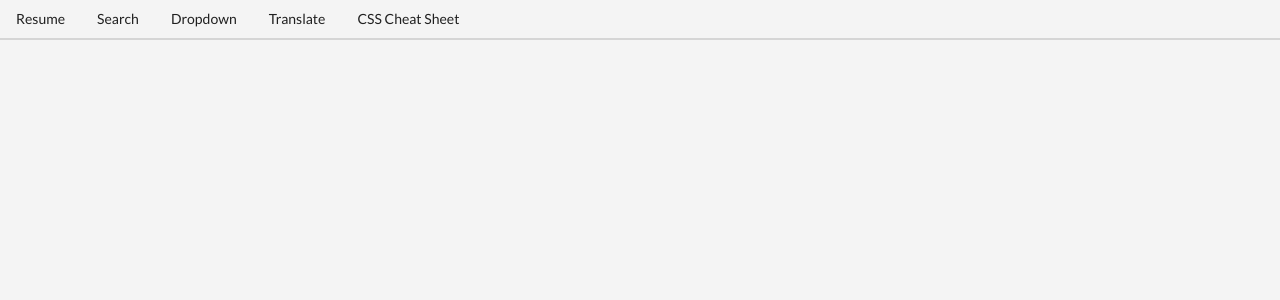
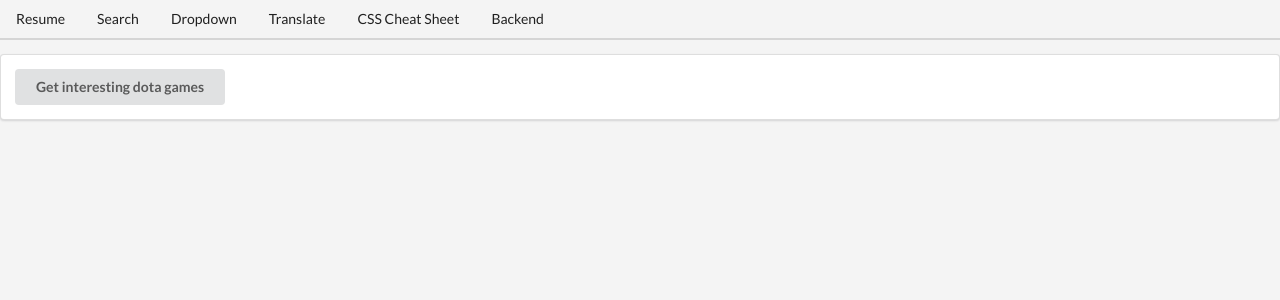
Before and after one commit to johnmiko/portfolio_frontend, a React (Create React App) app: page /backend in a window 1280 px wide. Shown: the top 300 px of the page. Built offline with nearby package versions, Linux system fonts and the light colour scheme.

Commit message:
get basic version of dota games working

```diff
--- a/package.json
+++ b/package.json
@@ -6,7 +6,8 @@
     "@testing-library/jest-dom": "^5.11.10",
     "@testing-library/react": "^11.2.6",
     "@testing-library/user-event": "^12.8.3",
-    "axios": "^0.21.1",
+    "axios": "^0.21.4",
+    "cors": "^2.8.5",
     "react": "^17.0.2",
     "react-dom": "^17.0.2",
     "react-scripts": "4.0.3",
--- a/src/App.js
+++ b/src/App.js
@@ -1,5 +1,6 @@
 import React, { useState } from "react";
 import Resume from "./components/Resume";
+import Backend from "./components/Backend";
 import Search from "./components/Search";
 import Dropdown from "./components/Dropdown";
 import Translate from "./components/Translate";
@@ -63,7 +64,13 @@ const App = () => {
       <Route path="/css-cheat-sheet">
         <CSSCheatSheet />
       </Route>
+      <Route path="/backend">
+      <Backend
+          label="Examples of backend work I've done"
+        />
+      </Route>
     </div>
   );
 };
+
 export default App;
--- /dev/null
+++ b/src/components/Backend.js
@@ -0,0 +1,219 @@
+import React, { useState, useEffect, useRef } from "react";
+
+const axios = require('axios');
+
+const Backend = ({ label }) => {
+  // don't need both of these
+  const [dotaGames, setDotaGames] = useState([]);
+  const [renderedGames, setRenderedGames] = useState([]);
+  const [open, setOpen] = useState(false);
+  const ref = useRef();
+
+  // useEffect(() => {
+  //   const onBodyClick = (event) => {
+  //     if (ref.current.contains(event.target)) {
+  //       return;
+  //     }
+  //     setOpen(false);
+    // };
+    // document.body.addEventListener("click", onBodyClick, { capture: true });
+
+  //   return () => {
+  //     document.body.removeEventListener("click", onBodyClick, {
+  //       capture: true,
+  //     });
+  //   };
+  // }, []);
+
+  async function getDotaGames() {
+    setDotaGames([
+      {
+          "duration_min": 75,
+          "win_team_barracks_dif": -47,
+          "lead_is_small_score": 0.10526315789473695,
+          "swing_score": 1,
+          "swing": 14256,
+          "title": "PSG.LGD vs Team Spirit game 2 PGL Arlington Major 2022",
+          "min_in_lead": 0,
+          "min_in_lead_score": 1,
+          "highlights_score": 4.11,
+          "duration_min_score": 1,
+          "time_ago": "2 weeks ago",
+          "barracks_comeback_score": 1
+      },
+      {
+          "duration_min": 67,
+          "win_team_barracks_dif": -37,
+          "lead_is_small_score": 0.8208955223880596,
+          "swing_score": 0,
+          "swing": 6687,
+          "title": "HellRaisers vs Natus Vincere game 3 EEU TI 11 Regional Qualifiers",
+          "min_in_lead": 4,
+          "min_in_lead_score": 1,
+          "highlights_score": 3.82,
+          "duration_min_score": 1,
+          "time_ago": "1 days ago",
+          "barracks_comeback_score": 1
+      },
+      {
+          "duration_min": 64,
+          "win_team_barracks_dif": 36,
+          "lead_is_small_score": 0.90625,
+          "swing_score": 0,
+          "swing": 5300,
+          "title": "BOOM Esports vs Talon game 1 DPC SEA Division I Tour 3 - 2021/2022 by Beyond The Summit",
+          "min_in_lead": 1,
+          "min_in_lead_score": 1,
+          "highlights_score": 3.07,
+          "duration_min_score": 0.9500000000000001,
+          "time_ago": "1 months ago",
+          "barracks_comeback_score": 0.21818181818181825
+      },
+      {
+          "duration_min": 44,
+          "win_team_barracks_dif": -3,
+          "lead_is_small_score": 0.5,
+          "swing_score": 1,
+          "swing": 17995,
+          "title": "Royal Never Give Up vs Thunder Awaken game 2 PGL Arlington Major 2022",
+          "min_in_lead": 0,
+          "min_in_lead_score": 1,
+          "highlights_score": 3.03,
+          "duration_min_score": 0,
+          "time_ago": "4 weeks ago",
+          "barracks_comeback_score": 0.5333333333333334
+      },
+      {
+          "duration_min": 56,
+          "win_team_barracks_dif": 12,
+          "lead_is_small_score": 0.894736842105263,
+          "swing_score": 0,
+          "swing": 5810,
+          "title": "Team Spirit vs Outsiders game 2 PGL Arlington Major 2022",
+          "min_in_lead": 5,
+          "min_in_lead_score": 1,
+          "highlights_score": 2.86,
+          "duration_min_score": 0.55,
+          "time_ago": "3 weeks ago",
+          "barracks_comeback_score": 0.41212121212121217
+      },
+      {
+          "duration_min": 57,
+          "win_team_barracks_dif": 12,
+          "lead_is_small_score": 0.7586206896551724,
+          "swing_score": 0.07740000000000001,
+          "swing": 7387,
+          "title": "Outsiders vs Royal Never Give Up game 1 PGL Arlington Major 2022",
+          "min_in_lead": 4,
+          "min_in_lead_score": 1,
+          "highlights_score": 2.85,
+          "duration_min_score": 0.6000000000000001,
+          "time_ago": "3 weeks ago",
+          "barracks_comeback_score": 0.41212121212121217
+      },
+      {
+          "duration_min": 44,
+          "win_team_barracks_dif": -36,
+          "lead_is_small_score": 0.5555555555555556,
+          "swing_score": 0.41500000000000004,
+          "swing": 9075,
+          "title": "Evil Geniuses vs Entity game 1 PGL Arlington Major 2022",
+          "min_in_lead": 0,
+          "min_in_lead_score": 1,
+          "highlights_score": 2.77,
+          "duration_min_score": 0,
+          "time_ago": "3 weeks ago",
+          "barracks_comeback_score": 0.8
+      },
+      {
+          "duration_min": 61,
+          "win_team_barracks_dif": 51,
+          "lead_is_small_score": 0.4516129032258065,
+          "swing_score": 0.38680000000000003,
+          "swing": 8934,
+          "title": "Wildcard Gaming vs nouns game 1 DPC NA Division I Summer Tour - 2021/2022 - ESL One Summer",
+          "min_in_lead": 1,
+          "min_in_lead_score": 1,
+          "highlights_score": 2.74,
+          "duration_min_score": 0.8,
+          "time_ago": "2 months ago",
+          "barracks_comeback_score": 0.09696969696969704
+      },
+      {
+          "duration_min": 64,
+          "win_team_barracks_dif": 9,
+          "lead_is_small_score": 0.3125,
+          "swing_score": 1,
+          "swing": 12250,
+          "title": "Royal Never Give Up vs Team Liquid game 1 PGL Arlington Major 2022",
+          "min_in_lead": 40,
+          "min_in_lead_score": 0,
+          "highlights_score": 2.7,
+          "duration_min_score": 0.9500000000000001,
+          "time_ago": "3 weeks ago",
+          "barracks_comeback_score": 0.4363636363636364
+      },
+      {
+          "duration_min": 46,
+          "win_team_barracks_dif": 51,
+          "lead_is_small_score": 0.8297872340425532,
+          "swing_score": 0.7134,
+          "swing": 10567,
+          "title": "SG esports vs No Runes game 3 SA TI 11 Regional Qualifiers",
+          "min_in_lead": 0,
+          "min_in_lead_score": 1,
+          "highlights_score": 2.69,
+          "duration_min_score": 0.05,
+          "time_ago": "22 hours ago",
+          "barracks_comeback_score": 0.09696969696969704
+      }
+  ])
+    // try {
+    //   console.log('fetching games')
+    //   const response = await axios.get('http://127.0.0.1:8000/dota');
+    //   console.log(response);
+    //   setDotaGames(response.data);
+    // } catch (error) {
+    //   console.error(error);
+    //   setDotaGames(error);
+    // }
+  }
+  // let dotaGames = getDotaGames();
+  // useEffect(() => {
+    console.log('dotagames');
+    console.log(dotaGames)
+    let games = []
+    // if (dotaGames === []){
+    //   return null
+    // }
+    // debugger;
+    games = dotaGames.map((game) => {
+      return (
+        <div
+          key={game.match_id}
+          className="item"
+          // onClick={() => onSelectedChange(game)}
+        >
+          {game.title}
+        </div>
+      );
+    })
+  // })
+
+  return (
+    // <div class="ui container">
+    <div class="ui existing segment">
+      <button
+        class="ui button"
+        onClick={() => getDotaGames()}
+      >
+        Get interesting dota games
+      </button>
+      {games}
+      {/* <p>text goes here</p>
+      <p>text goes here</p> */}
+    </div>
+  );
+};
+
+export default Backend;
--- a/src/components/Header.js
+++ b/src/components/Header.js
@@ -19,6 +19,9 @@ const Header = () => {
       <Link href="/css-cheat-sheet" className="item">
         CSS Cheat Sheet
       </Link>
+      <Link href="/backend" className="item">
+        Backend
+      </Link>
     </div>
   );
 };
--- a/src/components/Resume.js
+++ b/src/components/Resume.js
@@ -68,10 +68,6 @@ const jobs_text = [
 
 
 function monthDiff(startDate, endDate) {
-  // console.log('startDate')
-  // console.log(startDate)
-  // console.log('endDate')
-  // console.log(endDate)
   let months = endDate.getMonth() - startDate.getMonth() + 1
   let years = endDate.getFullYear() - startDate.getFullYear()
   if (months < 0) {
@@ -137,8 +133,6 @@ const Resume = () => {
       return <li>{text}</li>
     });
 
-    // <p>{item.content}</p>
-
     return (
       <React.Fragment key={item.company}>
         <div
@@ -149,7 +143,7 @@ const Resume = () => {
           <div className={`title ${active}`} style={{width: '100%', display: "inline-block"}} onClick={() => onTitleClick(index)}>
             <i className="dropdown icon"></i>
             {item.company}
-            <div className='jobTitle' style={{fontSize: '15px'}}>{item.title}</div>
+            <div className={'job-title'}>{item.title}</div>
           </div>
           <div className='title' style={{width: '100%', textAlign: 'right'}}>{dateThing}</div>
         </div>
@@ -158,6 +152,7 @@ const Resume = () => {
           {content}
           </ul>
         </div>
+        <div class="ui divider"/>
       </React.Fragment>
     );
 
--- a/src/components/resume.css
+++ b/src/components/resume.css
@@ -6,9 +6,10 @@
   /* width: '100%'; */
 }
 
-.jobTitle{
+.job-title{
   margin-top: 0;
   margin-left: 30;
   border: 5;
-  font-size: '2px';
+  font-size: '200px';
+  color: grey;
 }
```
Also changed, not shown: 1 other file (tests, documents, lock files or other folders).
